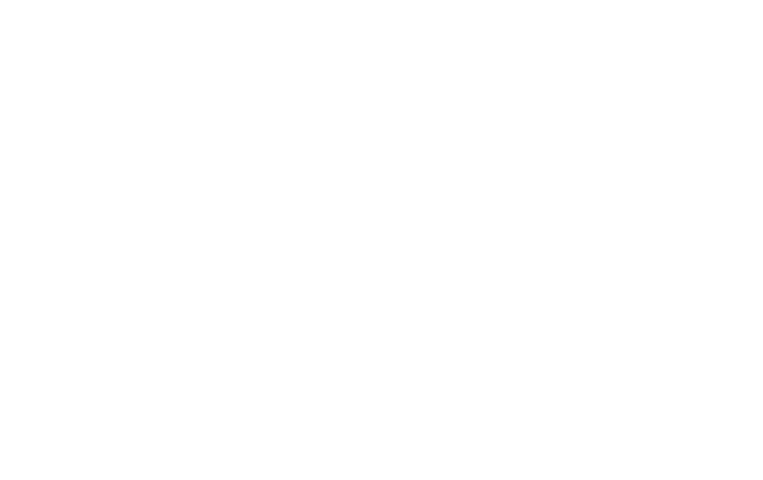
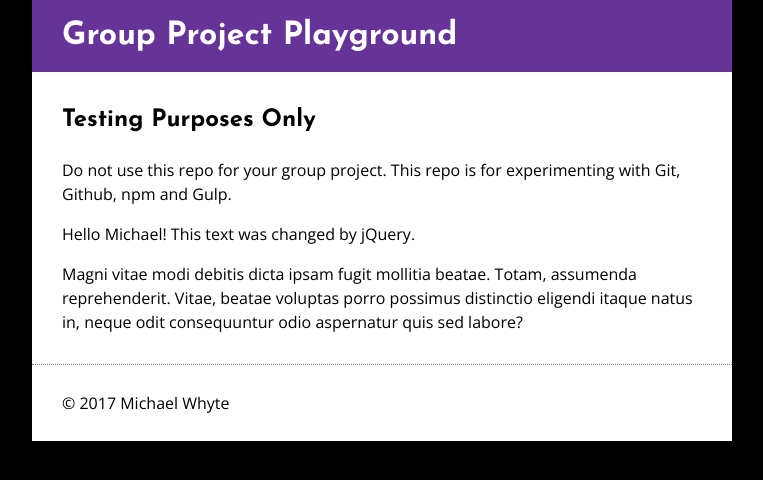
Before and after one commit to u3l/template-play, a website: page dev/index.html in a window 1280 px wide. Shown: the whole page, without its empty margins (258-1021 px from the left). Drawn offline with nearby package versions, Linux system fonts and the light colour scheme; files that its build step writes are made by us from their sources.

Commit message:
Create starter files

```diff
--- a/dev/index.html
+++ b/dev/index.html
@@ -3,14 +3,29 @@
 <head>
 	<meta charset="UTF-8">
 	<meta name="viewport" content="width=device-width, initial-scale=1.0">
-	<title>Put Web Page Title Here...</title>
+	<title>Group Project Playground</title>
 	<!-- build:css styles/styles.min.css -->
 	<link rel="stylesheet" href="styles/styles.css">
 	<!-- endbuild -->
 </head>
 <body>
 
-<!-- Put your HTML code here... -->
+<div class="wrapper">
+	<header>
+		<h1>Group Project Playground</h1>
+	</header>
+	<main>
+		<section>
+			<h1>Testing Purposes Only</h1>
+			<p>Do not use this repo for your group project. This repo is for experimenting with Git, Github, npm and Gulp.</p>
+			<p>Lorem ipsum dolor sit amet, consectetur adipisicing elit. Deserunt, autem repudiandae ab delectus provident debitis amet atque eaque iusto fugit omnis exercitationem dolores veniam, labore rerum ratione laboriosam est nemo!</p>
+			<p>Magni vitae modi debitis dicta ipsam fugit mollitia beatae. Totam, assumenda reprehenderit. Vitae, beatae voluptas porro possimus distinctio eligendi itaque natus in, neque odit consequuntur odio aspernatur quis sed labore?</p>
+		</section>
+	</main>
+	<footer>
+		<p>&copy; 2017 Michael Whyte</p>
+	</footer>
+</div>
 
 <!-- build:js scripts/script.min.js -->
 <script src="scripts/jquery-3.2.1.min.js"></script>
--- a/dev/scripts/script.js
+++ b/dev/scripts/script.js
@@ -1 +1,14 @@
 // Insert JavaScript here...
+
+const username = 'Michael';
+
+console.log(sayName(username) );
+
+const $paragraph = $('section:nth-of-type(1) p:nth-of-type(2)');
+
+$paragraph.text(`${sayName(username)}! This text was changed by jQuery.`);
+
+
+function sayName(name){
+    return `Hello ${name}`;
+}
--- /dev/null
+++ b/dev/scss/_body.scss
@@ -0,0 +1,3 @@
+body {
+    background-color: black;
+}
--- /dev/null
+++ b/dev/scss/_footer.scss
@@ -0,0 +1,11 @@
+footer {
+    border-top: 1px dotted grey;
+    padding: rem(30) rem(30) 0;
+    margin: 0 -#{rem(30)};
+
+    p {
+        line-height: 1;
+        margin-bottom: 0;
+    }
+
+}
--- /dev/null
+++ b/dev/scss/_header.scss
@@ -0,0 +1,12 @@
+header {
+    color: white;
+    background-color: $primary;
+    margin: -#{rem(30)} -#{rem(30)} 0 -#{rem(30)};
+    padding: rem(20) rem(30);
+
+    h1 {
+        line-height: 1;
+        margin: 0;
+    }
+
+}
--- /dev/null
+++ b/dev/scss/_main.scss
@@ -0,0 +1,3 @@
+main {
+    padding: rem(30) 0;
+}
--- /dev/null
+++ b/dev/scss/_mixins.scss
@@ -0,0 +1,17 @@
+// Mixins
+
+// Functions
+
+// Px to Em converter
+$browser-context: 16; // Default
+
+@function em($pixels, $context: $browser-context){
+  @return #{$pixels/$context}em;
+}
+
+// Px to Rem converter
+$html-font-size: 16;
+
+@function rem($pixels, $context: $html-font-size){
+    @return #{$pixels/$context}rem;
+}
--- /dev/null
+++ b/dev/scss/_reset.scss
@@ -0,0 +1,15 @@
+// Resets
+html {
+    box-sizing: border-box;
+}
+  *, *:before, *:after {
+    box-sizing: inherit;
+}
+
+body {
+    margin: 0;
+}
+
+h1, h2, h3, h4, h5, h6, p {
+    margin-top: 0;
+}
--- /dev/null
+++ b/dev/scss/_section.scss
@@ -0,0 +1,7 @@
+section {
+    &:last-of-type {
+        p:last-child{
+            margin-bottom: 0;
+        }
+    }
+}
--- /dev/null
+++ b/dev/scss/_typography.scss
@@ -0,0 +1,10 @@
+@import url('https://fonts.googleapis.com/css?family=Josefin+Sans:700,700i|Open+Sans:400,400i,700,700i');
+
+body {
+    font-family: $body-font;
+    line-height: 1.5;
+}
+
+h1, h2, h3, h4, h5, h6 {
+    font-family: $heading-font;
+}
--- /dev/null
+++ b/dev/scss/_variables.scss
@@ -0,0 +1,12 @@
+// Variables
+
+// Fonts
+$heading-font: 'Josefin Sans', sans-serif;
+$body-font: 'Open Sans', sans-serif;
+
+// Colours
+$primary-lighter: rgba(142, 164, 210, 1);
+$primary-light: rgba(98, 121, 184, 1);
+$primary: rgba(102, 51, 153, 1);
+$secondary: rgba(73, 111, 93, 1);
+$secondary-light: rgba(76, 159, 112, 1);
--- /dev/null
+++ b/dev/scss/_wrapper.scss
@@ -0,0 +1,6 @@
+.wrapper {
+    width: 700px;
+    padding: rem(30);
+    background-color: white;
+    margin: 0 auto;
+}
--- a/dev/scss/styles.scss
+++ b/dev/scss/styles.scss
@@ -2,3 +2,13 @@
 /* CSS Document */
 
 // SASS imports go here...
+@import 'variables';
+@import 'mixins';
+@import 'reset';
+@import 'typography';
+@import 'body';
+@import 'wrapper';
+@import 'header';
+@import 'main';
+@import 'section';
+@import 'footer';
```
